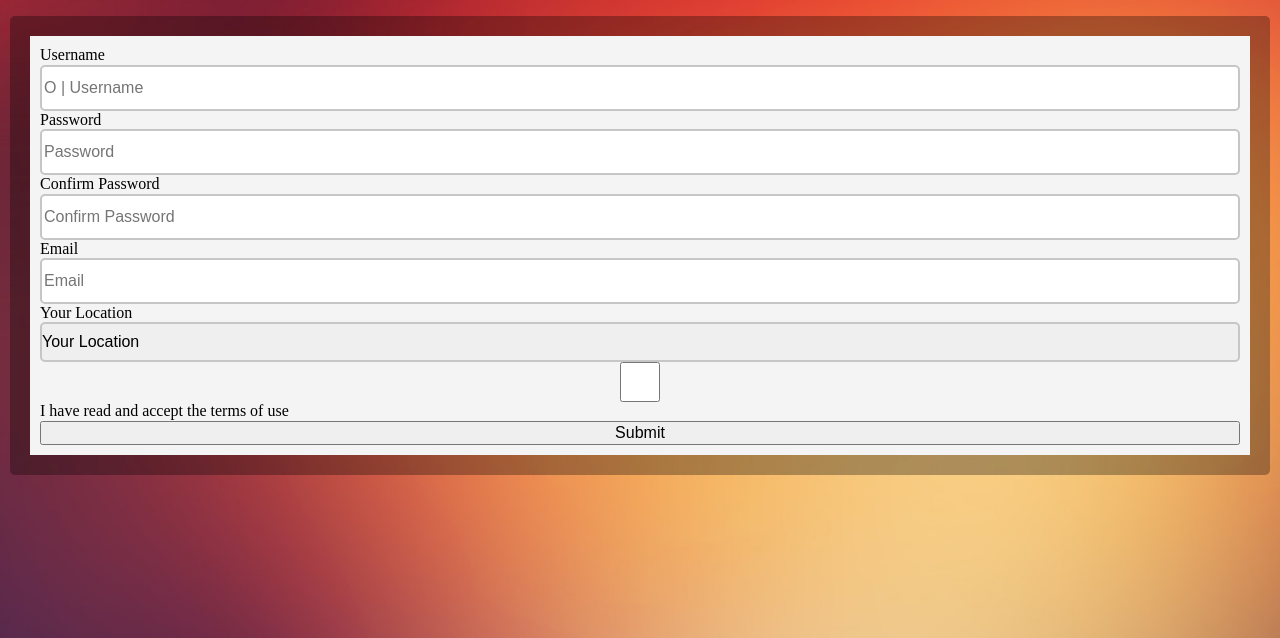
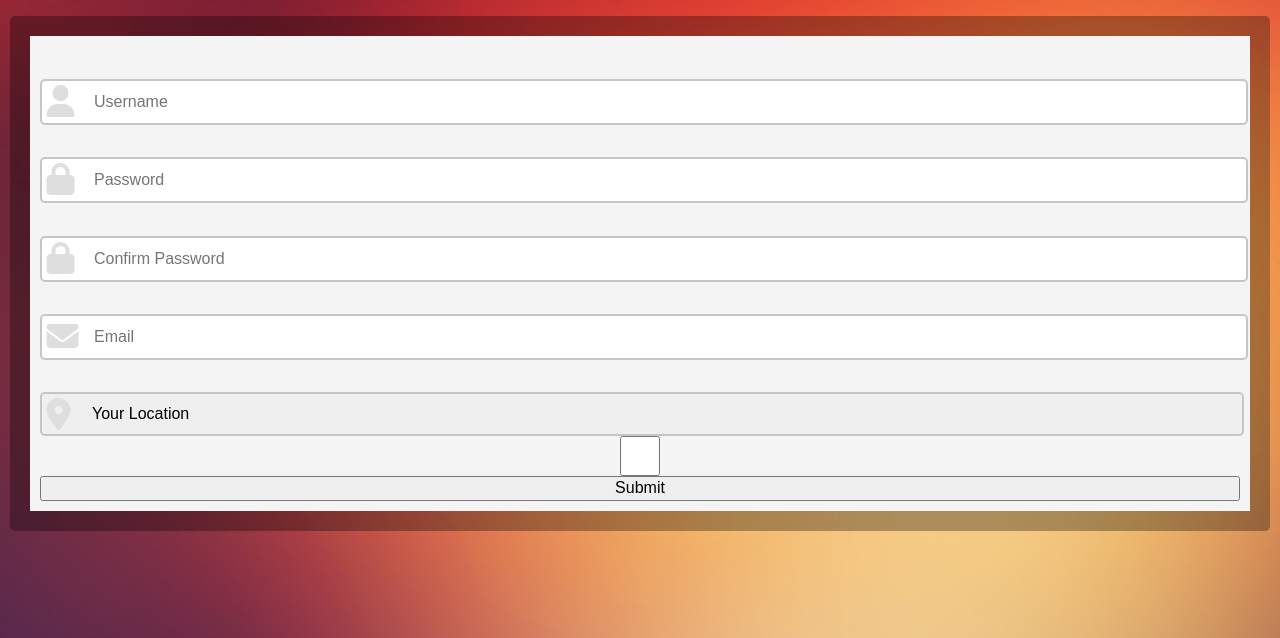
Before and after one commit to ksurtel/Weekly-WebDev-Challenge, a website: page 01/index.html in a window 1280 px wide. Shown: the part 162-800 px from the top of the page. Drawn offline with Linux system fonts and the light colour scheme.

Commit message:
Added font-awesome and some additional styling

```diff
--- a/01/index.html
+++ b/01/index.html
@@ -1,39 +1,58 @@
 <!DOCTYPE html>
 <html lang="en">
+
 <head>
     <meta charset="UTF-8">
     <meta name="viewport" content="initial-scale=1.0">
     <meta http-equiv="X-UA-Compatible" content="ie=edge">
     <link rel="stylesheet" type="text/css" href="css/style.css">
+    <script src="https://use.fontawesome.com/ed4c6b979b.js"></script>
     <title>01</title>
 </head>
+
 <body>
     <header>
-        <img class="logo__top"src="1-assets/top-logo.png" alt="Header Logo">
+        <img class="logo__top" src="1-assets/top-logo.png" alt="Header Logo">
     </header>
     <main>
         <h2>Register Form</h2>
         <form class="register">
             <label for="register__name">Username</label>
-            <input type="text" name="username" id="register__name" placeholder="O | Username">
+            <div>
+                <i class="fa fa-user" aria-hidden="true"></i>
+                <input type="text" name="username" id="register__name" placeholder="Username">
+            </div>
             <label for="register__password">Password</label>
+            <div>
+                <i class="fa fa-lock" aria-hidden="true"></i>
                 <input type="password" name="password" id="register__password" placeholder="Password">
+            </div>
             <label for="register__password_confirm">Confirm Password</label>
+            <div>
+                <i class="fa fa-lock" aria-hidden="true"></i>
                 <input type="password" name="password-confim" id="register__password_confirm" placeholder="Confirm Password">
+            </div>
             <label for="register__email">Email</label>
+            <div>
+                <i class="fa fa-envelope" aria-hidden="true"></i>
                 <input type="email" name="email" id="register__email" placeholder="Email">
+            </div>
             <label for="register__location">Your Location</label>
-            <select name="location" id="register__location" placeholder="Your Location">
-                <option value="placeholder-location">Your Location</option>
+            <div>
+                <i class="fa fa-map-marker" aria-hidden="true"></i>
+                <select name="location" id="register__location">
+                    <option value="" disabled selected>Your Location </option>
                     <option value="poland">Poland</option>
                     <option value="germany">Germany</option>
                     <option value="france">France</option>
                     <option value="spain">Spain</option>
                 </select>
+            </div>
             <input type="checkbox" id="register__checkbox">
             <label for="register__checkbox">I have read and accept the terms of use</label>
             <button type="submit">Submit</button>
         </form>
     </main>
 </body>
+
 </html>
--- a/01/scss/style.scss
+++ b/01/scss/style.scss
@@ -1,4 +1,5 @@
 @import "normalize";
+
 body {
     background: url('../1-assets/background.jpg') no-repeat;
     background-size: cover;
@@ -22,15 +23,28 @@ body {
     background-color: #f4f4f4;
 }
 input, select {
-    height: 40px;
+    height: 2.5em;
     border: 2px solid #c6c6c6;
     border-radius: 5px;
     box-shadow: none;
+    width: 100%;
+    text-indent: 50px;
 }
 select {
+    box-sizing: content-box;
     -moz-appearance: none;
     -webkit-appearance: none;
 }
-// input::placeholder {
-
-// }
+label {
+    display: none;
+}
+input::placeholder {
+    display: block;
+}
+.fa:before {
+    color: #dedede;
+    font-size: 2em;
+    position: relative;
+    top: 1.2em;
+    left: 0.2em;
+}
```
Also changed, not shown: 01/css/style.css. Lines whose indentation alone changed are shown as unchanged.
